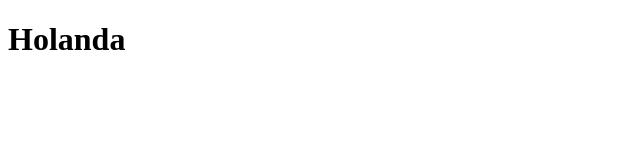
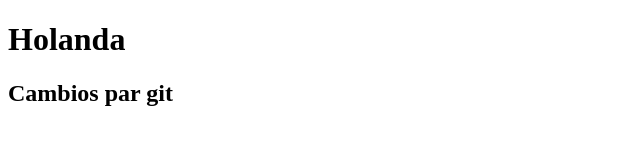
Before and after one commit to PabloBar085/PrimerGit, a plain HTML site: page index.html in a window 1280 px wide. Shown: the whole page, without its empty margins (0-640 px from the left). Drawn offline with Linux system fonts and the light colour scheme.

Commit message:
Agregue un H2

```diff
--- a/index.html
+++ b/index.html
@@ -8,5 +8,6 @@
 </head>
 <body>
     <h1>Holanda</h1>
+    <h2>Cambios par git</h2>
 </body>
 </html>
```
